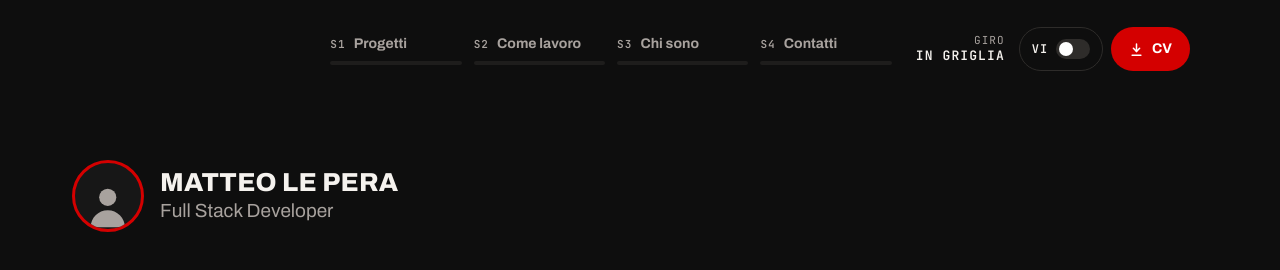
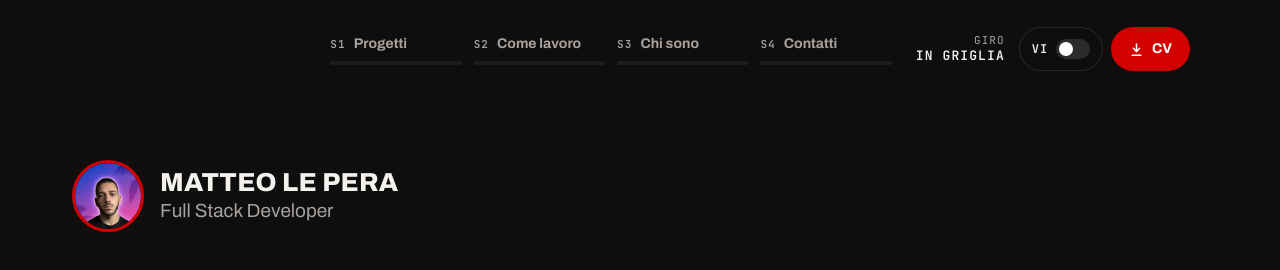
Before and after one commit to matteolepera/portfolio, a React (Vite) app: page / in a window 1280 px wide. Shown: the top 270 px of the page. Built offline with nearby package versions, Linux system fonts and the light colour scheme; no server answers.

Commit message:
feat: foto profilo al posto della sagoma

```diff
--- a/src/components/brand/Avatar.jsx
+++ b/src/components/brand/Avatar.jsx
@@ -1,9 +1,14 @@
+import { profile } from "../../content/profile";
+
 export default function Avatar({ className = "", ring = "border-3" }) {
   return (
     <span
       title="Foto profilo"
       className={`flex shrink-0 items-end justify-center overflow-hidden rounded-full border-accent bg-surface text-muted transition-colors duration-500 ${ring} ${className}`}
     >
+      {profile.photo ? (
+        <img src={profile.photo} alt="" className="size-full object-cover" />
+      ) : (
         <svg
           viewBox="0 0 24 24"
           fill="currentColor"
@@ -13,6 +18,7 @@ export default function Avatar({ className = "", ring = "border-3" }) {
           <circle cx="12" cy="9" r="4" />
           <path d="M4 23c0-4.4 3.6-8 8-8s8 3.6 8 8z" />
         </svg>
+      )}
     </span>
   );
 }
--- a/src/content/profile.js
+++ b/src/content/profile.js
@@ -1,6 +1,7 @@
 export const profile = {
   name: "Matteo Le Pera",
   role: "Full Stack Developer",
+  photo: "/images/profile.webp",
   email: "matteo.lepera02@gmail.com",
   cvUrl: "/cv/Matteo.LePeraV6.pdf",
   githubUser: "matteolepera",
```
Also changed, not shown: public/images/profile.webp (added). Lines whose indentation alone changed are shown as unchanged.
